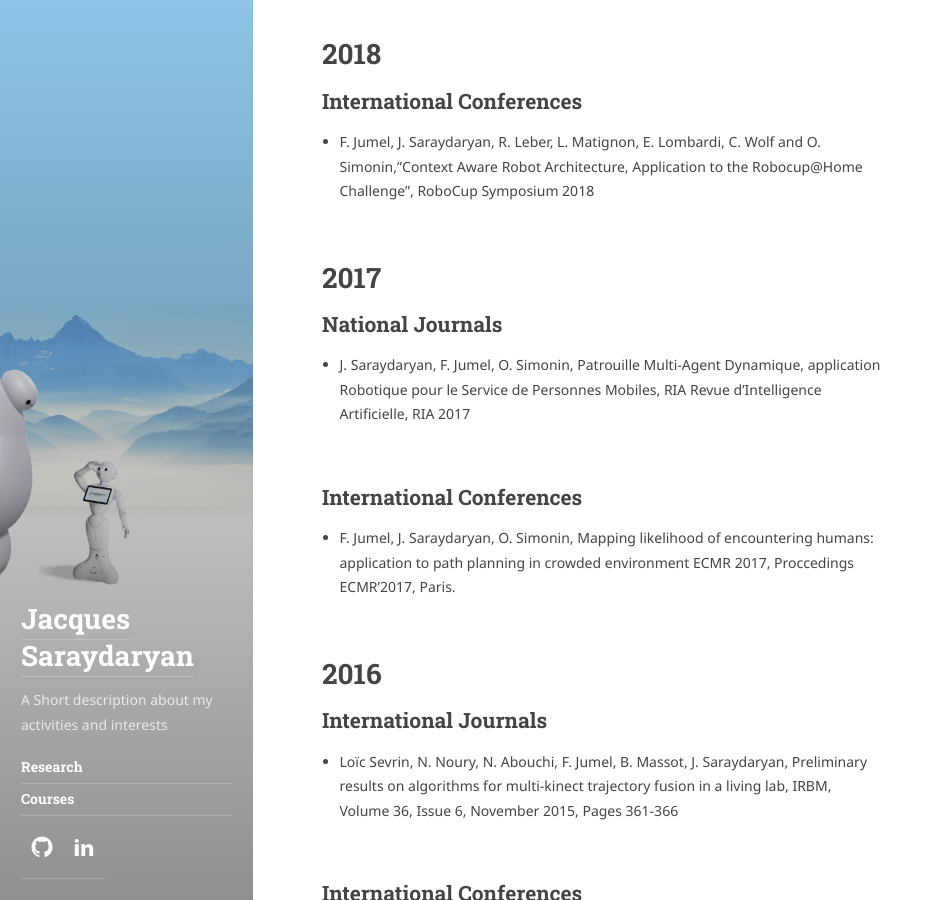
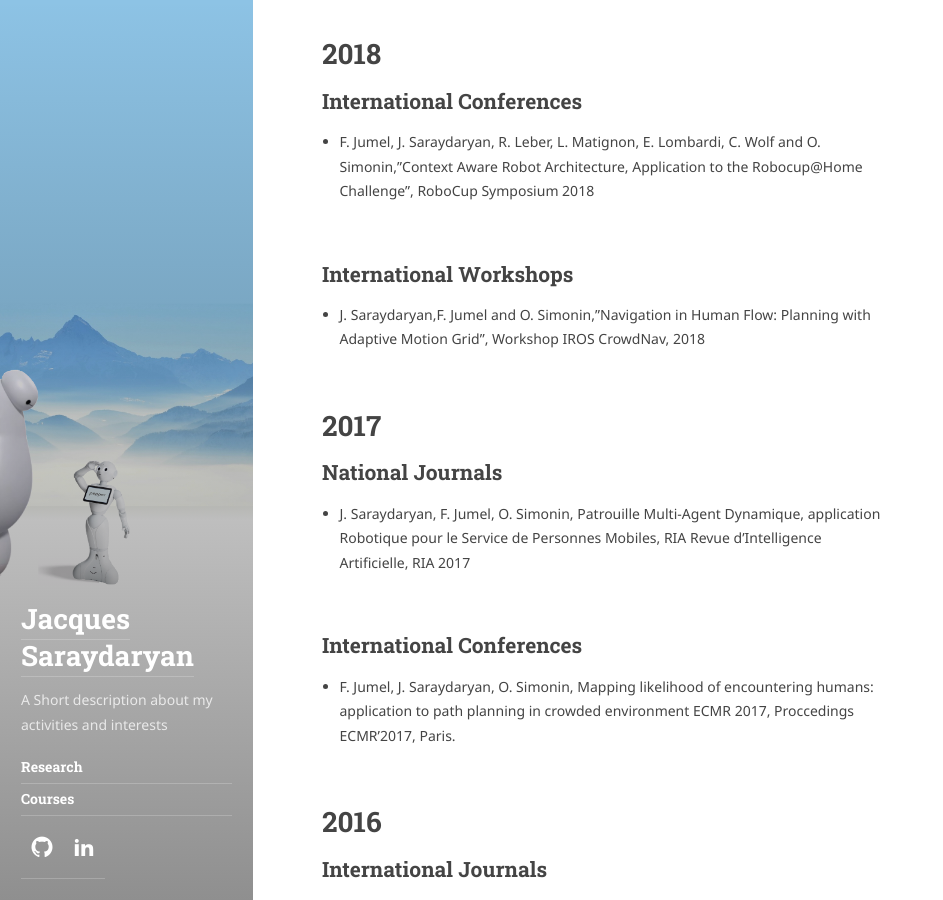
Before and after one commit to jacques-saraydaryan/jacques-saraydaryan.github.io, a Jekyll site: the page built from _posts/research/2018-04-25-papers.md, in a window 1280 px wide and 900 px high, scrolled down 397 px. Shown: the whole window, without its empty margins (0-943 px from the left). Built offline with Jekyll 4.4.1, drawn with Linux system fonts in a browser that asks for light colours; some web fonts are replaced.

Commit message:
Update 2018-04-25-papers.md

```diff
--- a/_posts/research/2018-04-25-papers.md
+++ b/_posts/research/2018-04-25-papers.md
@@ -16,6 +16,10 @@ tags: [papers]
 ## International Conferences
 
 * F. Jumel, J. Saraydaryan, R. Leber, L. Matignon, E. Lombardi, C. Wolf and O. Simonin,"Context Aware Robot Architecture, Application to the Robocup@Home Challenge", RoboCup Symposium 2018
+
+## International Workshops
+
+* J. Saraydaryan,F. Jumel and O. Simonin,"Navigation in Human Flow: Planning with Adaptive Motion Grid", Workshop IROS CrowdNav, 2018
 
 # 2017
 
```
